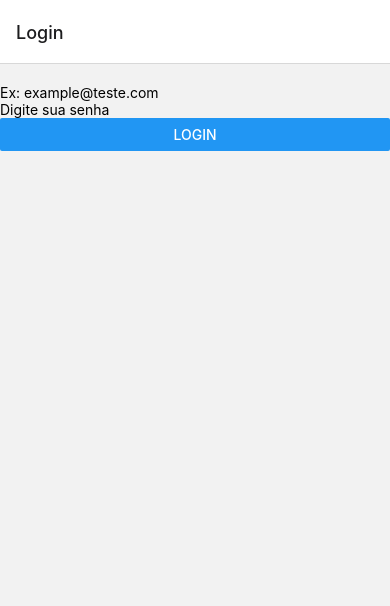
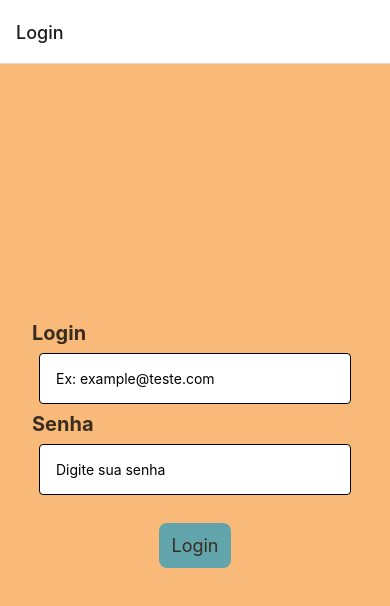
Before and after one commit to vivisuzuki/trabalho-dispositivos-moveis, a React Native app: screen /Login in a window 390 px wide. Shown: the top 606 px of the page. Built offline with nearby package versions, Linux system fonts and the light colour scheme.

Commit message:
Botão customizado e estilização tela Login

```diff
--- a/package.json
+++ b/package.json
@@ -10,6 +10,7 @@
   },
   "dependencies": {
     "@react-navigation/stack": "^6.3.17",
+    "axios": "^1.5.0",
     "expo": "~49.0.8",
     "expo-status-bar": "~1.6.0",
     "react": "18.2.0",
--- /dev/null
+++ b/src/components/CustomButton.jsx
@@ -0,0 +1,28 @@
+import { StyleSheet, Text, TouchableOpacity, View } from "react-native";
+
+const styles = StyleSheet.create({
+    buttonContainer: {
+        padding: 12,
+        borderRadius: 8,
+        backgroundColor: '#62a4ab',
+        margin: 20,
+    },
+    buttonTitle: {
+        color: '#392c21',
+        fontSize: 18,
+        textAlign: 'center'
+    }
+})
+
+const CustomButton = ({ funcao, title }) => {
+    return (
+        <TouchableOpacity onPress={ funcao }>
+            <View style={ styles.buttonContainer }>
+                <Text style={ styles.buttonTitle }>{ title }</Text>
+            </View>
+        </TouchableOpacity>
+
+    );
+}
+
+export default CustomButton;
--- a/src/screens/Home.jsx
+++ b/src/screens/Home.jsx
@@ -1,17 +1,46 @@
-import { Button, SafeAreaView, Text } from "react-native";
+import axios from "axios";
+import { useState } from "react";
+import { Button, SafeAreaView, StyleSheet, Text, View } from "react-native";
+import CustomButton from "../components/CustomButton";
+
+const styles = StyleSheet.create({
+    buttonContainer: {
+        flexDirection: 'row', // Alinha os botões horizontalmente
+        justifyContent: 'space-around', // Distribui espaço igualmente entre os botões
+        alignItems: 'center', // Alinha os botões verticalmente no centro
+    },
+    buttonView: {
+        flex: 1,
+        padding: 10, // Espaçamento entre os botões
+    },
+})
+
 
 const Home = ({ navigation }) => {
+
+    const [characters, setCharacters] = useState([]);
+
+
+    const fetchRickMortyData = async () => {
+        try {
+            const response = await axios.get(`https://rickandmortyapi.com/api/character?page=${pagina}`)
+
+        } catch (error) {
+            console.log('Erro ao buscar personagens: ', error)
+        }
+    }
+
+
     return (
         <SafeAreaView style={ { marginTop: 20 } }>
             <Text>Tela Home</Text>
-            <Button
-                title="Logout"
-                onPress={ () => navigation.popToTop() }
-            />
-            <Button
-                title="Ir para Detalhes"
-                onPress={ () => navigation.navigate('Detalhes') }
-            />
+            {/* <View style={ styles.buttonView }>
+                    <Button
+                        title="Ir para Detalhes"
+                        onPress={ () => navigation.navigate('Detalhes') }
+                    />
+                </View> */}
+            <CustomButton funcao={ () => navigation.popToTop() } title='Logout' />
         </SafeAreaView>
     );
 }
--- a/src/screens/Login.jsx
+++ b/src/screens/Login.jsx
@@ -1,5 +1,30 @@
-import { useEffect, useState } from "react";
-import { Button, SafeAreaView, Text, TextInput } from "react-native";
+import { useState } from "react";
+import { Button, SafeAreaView, StyleSheet, Text, TextInput, View } from "react-native";
+import CustomButton from "../components/CustomButton";
+
+const styles = StyleSheet.create({
+    container: {
+        flex: 1,
+        justifyContent: 'center',
+        alignItems: 'center',
+        backgroundColor: '#f9b978',
+    },
+    textInput: {
+        width: '80%',
+        borderWidth: 1,
+        borderRadius: 4,
+        padding: 16,
+        margin: 8,
+        backgroundColor: '#fff'
+    },
+    text: {
+        marginLeft: 32,
+        fontSize: 20,
+        fontWeight: 'bold',
+        color: '#392c21',
+        alignSelf: 'flex-start',
+    },
+})
 
 
 const Login = ({ navigation }) => {
@@ -37,26 +62,27 @@ const Login = ({ navigation }) => {
     }
 
     return (
-        <SafeAreaView style={ { marginTop: 20 } }>
+        <SafeAreaView style={ styles.container }>
+            <Text style={ styles.text }>Login</Text>
             <TextInput
                 value={ inputEmailValue }
                 onChangeText={ onChangeEmailValue }
                 onEndEditing={ () => setInputEmailValid(true) }
                 placeholder="Ex: example@teste.com"
+                style={ styles.textInput }
             />
+            <Text style={ styles.text }>Senha</Text>
             <TextInput
                 value={ inputPasswordValue }
                 onChangeText={ onChangePasswordValue }
                 onBlur={ () => setInputPasswordValid(true) }
                 placeholder="Digite sua senha"
+                style={ styles.textInput }
             />
             { inputEmailValid === true ? <></> : <Text>Email não é válido</Text> }
             { inputPasswordValid === true ? <></> : <Text>Senha não é válida</Text> }
 
-            <Button
-                title="Login"
-                onPress={ () => navigation.navigate('Home') }
-            />
+            <CustomButton funcao={ () => navigation.navigate('Home') } title='Login' />
         </SafeAreaView>
     );
 }
```
Also changed, not shown: 1 other file (tests, documents, lock files or other folders).
